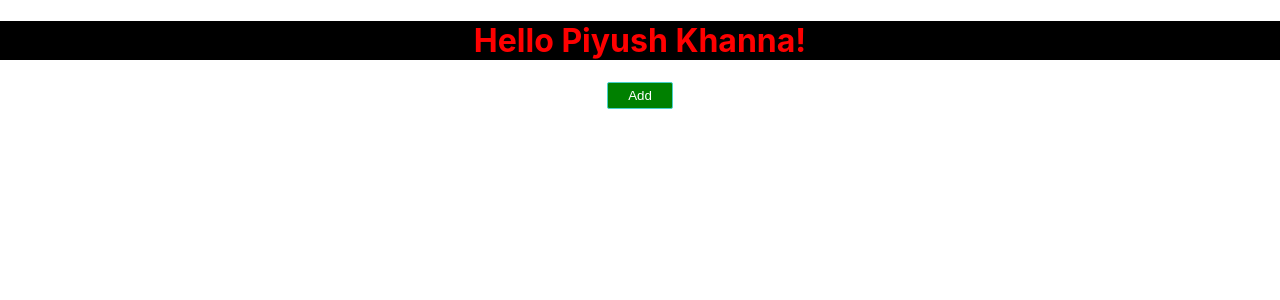
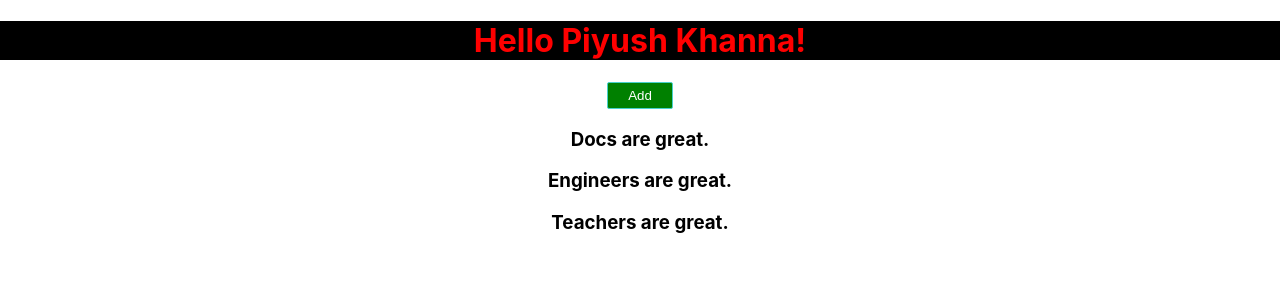
Before and after one commit to PiyushKhanna30/Task-Tracker, a React (Create React App) app: page / in a window 1280 px wide. Shown: the top 300 px of the page. Built offline with nearby package versions, Linux system fonts and the light colour scheme.

Commit message:
useState

```diff
--- a/src/App.js
+++ b/src/App.js
@@ -1,10 +1,12 @@
 import './App.css';
 import Header from './components/Header';
+import Tasks from './components/Tasks';
 
 function App() {
   return (
     <div className="App">
         <Header title="Piyush"/>
+        <Tasks/>
     </div>
   );
 }
--- /dev/null
+++ b/src/components/Tasks.js
@@ -0,0 +1,30 @@
+import { useState } from 'react'
+const Tasks = () => {
+    const [tasks, setTasks] = useState(
+        [
+            {
+                id: 1,
+                text: 'Docs are great.',
+                reminder: true
+            },
+            {
+                id: 2,
+                text: 'Engineers are great.',
+                reminder: true
+            },
+            {
+                id: 3,
+                text: 'Teachers are great.',
+                reminder: false
+            }
+        ]
+
+    )
+    return (
+        <>
+            {tasks.map((task) => (<h3 key={task.id}>{task.text}</h3>))}
+        </>
+    )
+}
+
+export default Tasks
```
